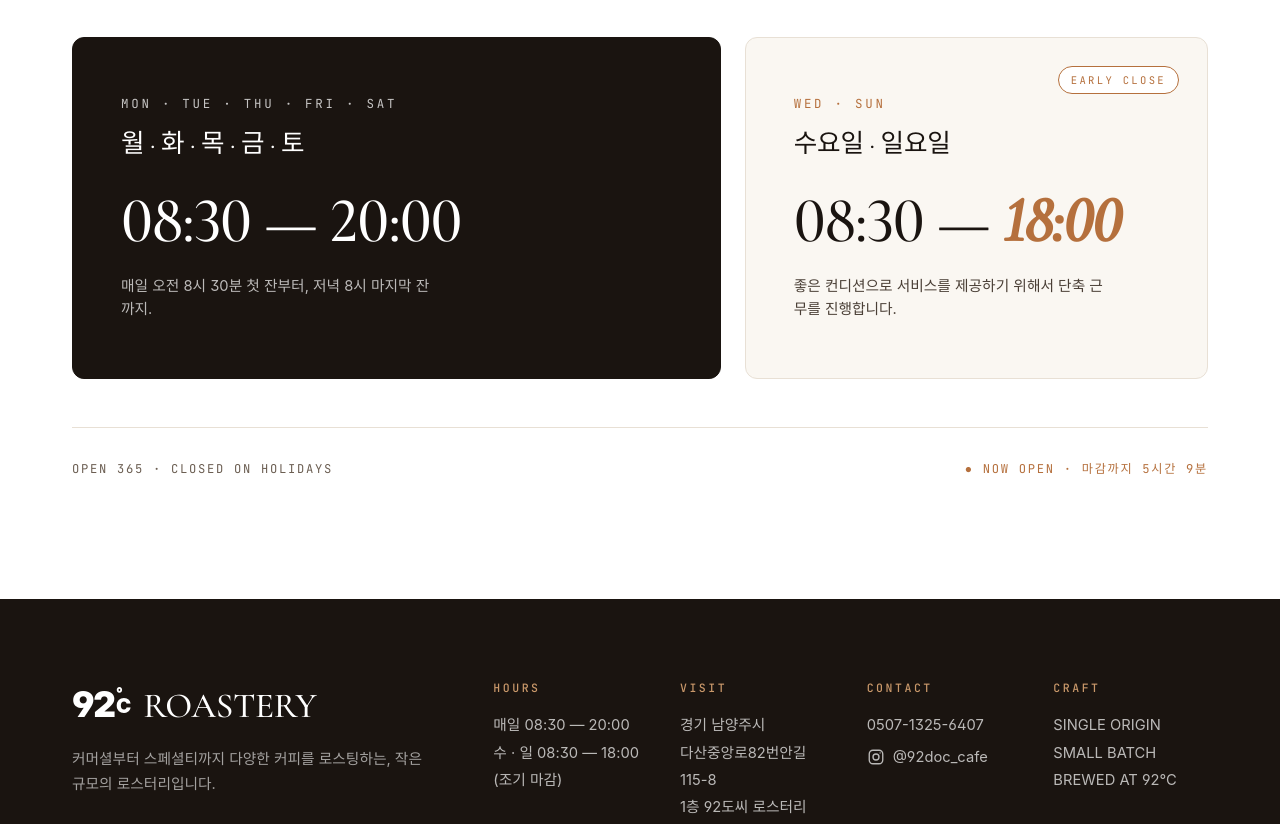
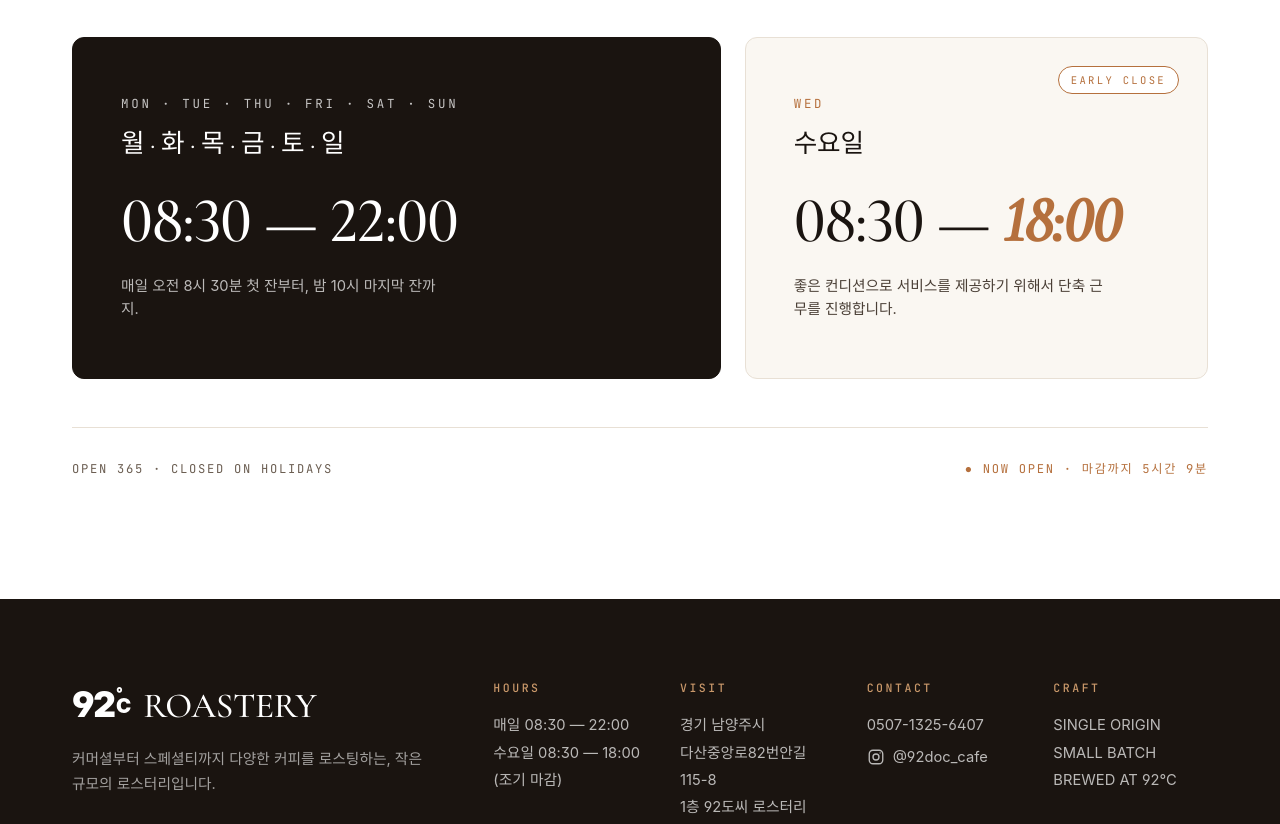
Before and after one commit to alexyun78/cafe-coffee-today, a plain HTML site: page static/roastery.html in a window 1280 px wide. Shown: the part 3480-4304 px from the top of the page. Drawn offline with nearby package versions, Linux system fonts and the light colour scheme; no server answers; a web font is replaced by a local one.

Commit message:
feat(home): 영업시간 변경 — 매일 08:30~22:00, 수요일만 18:00 조기 마감
기존: 월·화·목·금·토 08:30~20:00 / 수·일 08:30~18:00
변경: 월~일 08:30~22:00 / 수요일만 08:30~18:00

영업 일정 카드 2장, 푸터 HOURS 요약, JS hours-now-status 폐장 시각 동기.

```diff
--- a/static/roastery.html
+++ b/static/roastery.html
@@ -1296,15 +1296,15 @@
         </div>
         <div class="hours-grid">
             <div class="hours-card hours-card--main">
-                <div class="hours-day-en">MON · TUE · THU · FRI · SAT</div>
-                <div class="hours-day-ko">월 · 화 · 목 · 금 · 토</div>
-                <div class="hours-time">08:30 — 20:00</div>
-                <div class="hours-note">매일 오전 8시 30분 첫 잔부터, 저녁 8시 마지막 잔까지.</div>
+                <div class="hours-day-en">MON · TUE · THU · FRI · SAT · SUN</div>
+                <div class="hours-day-ko">월 · 화 · 목 · 금 · 토 · 일</div>
+                <div class="hours-time">08:30 — 22:00</div>
+                <div class="hours-note">매일 오전 8시 30분 첫 잔부터, 밤 10시 마지막 잔까지.</div>
             </div>
             <div class="hours-card hours-card--early">
                 <span class="early-badge">EARLY CLOSE</span>
-                <div class="hours-day-en">WED · SUN</div>
-                <div class="hours-day-ko">수요일 · 일요일</div>
+                <div class="hours-day-en">WED</div>
+                <div class="hours-day-ko">수요일</div>
                 <div class="hours-time">08:30 — <em>18:00</em></div>
                 <div class="hours-note">좋은 컨디션으로 서비스를 제공하기 위해서 단축 근무를 진행합니다.</div>
             </div>
@@ -1336,7 +1336,7 @@
             <div class="footer-cols">
                 <div class="footer-col">
                     <h4>HOURS</h4>
-                    <p>매일 08:30 — 20:00<br>수 · 일 08:30 — 18:00<br>(조기 마감)</p>
+                    <p>매일 08:30 — 22:00<br>수요일 08:30 — 18:00<br>(조기 마감)</p>
                 </div>
                 <div class="footer-col">
                     <h4>VISIT</h4>
@@ -1456,7 +1456,7 @@
         var mn = now.getMinutes();
         var t = hr * 60 + mn;
         var open = 8 * 60 + 30;
-        var close = (dow === 3 || dow === 0) ? 18 * 60 : 20 * 60; // 수·일 18시 조기 마감
+        var close = (dow === 3) ? 18 * 60 : 22 * 60; // 수요일만 18시 조기 마감, 그 외 22시
         var status = document.getElementById('hours-now-status');
         if (!status) return;
         if (t >= open && t < close) {
```
